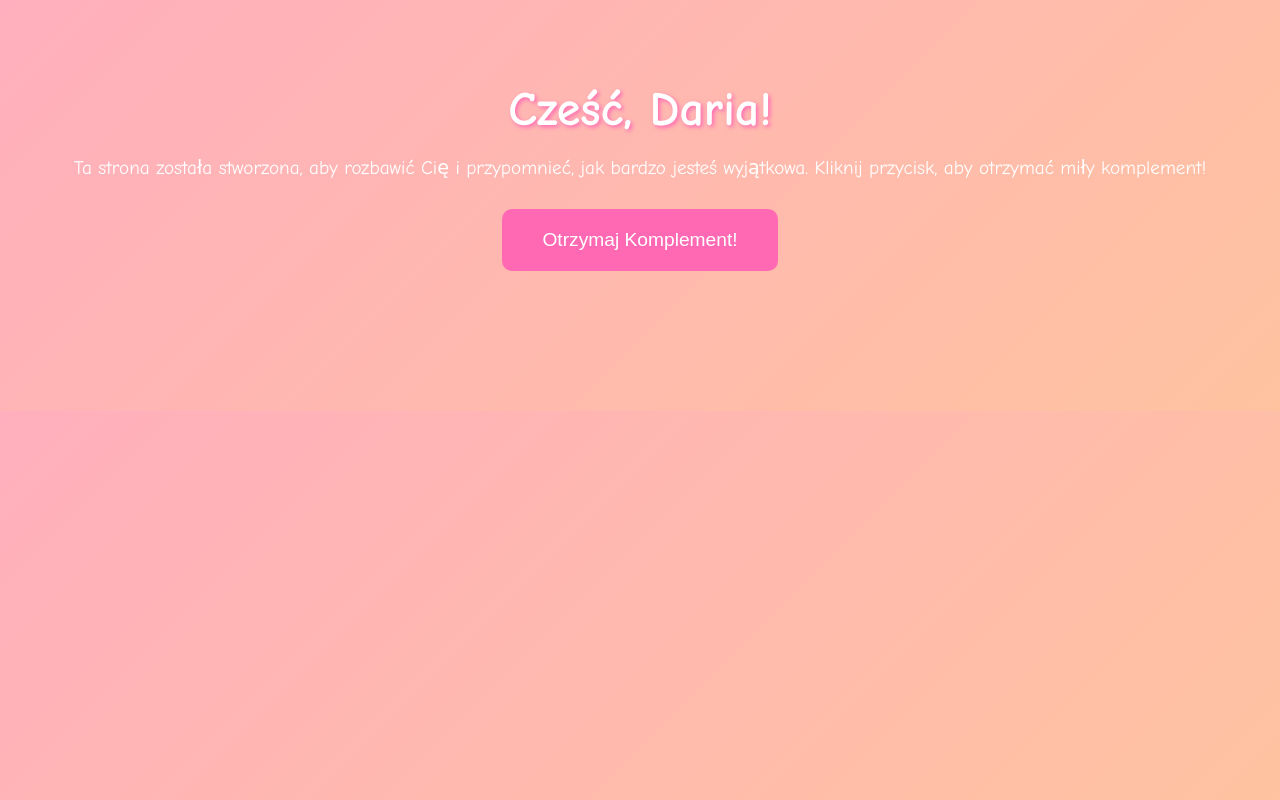
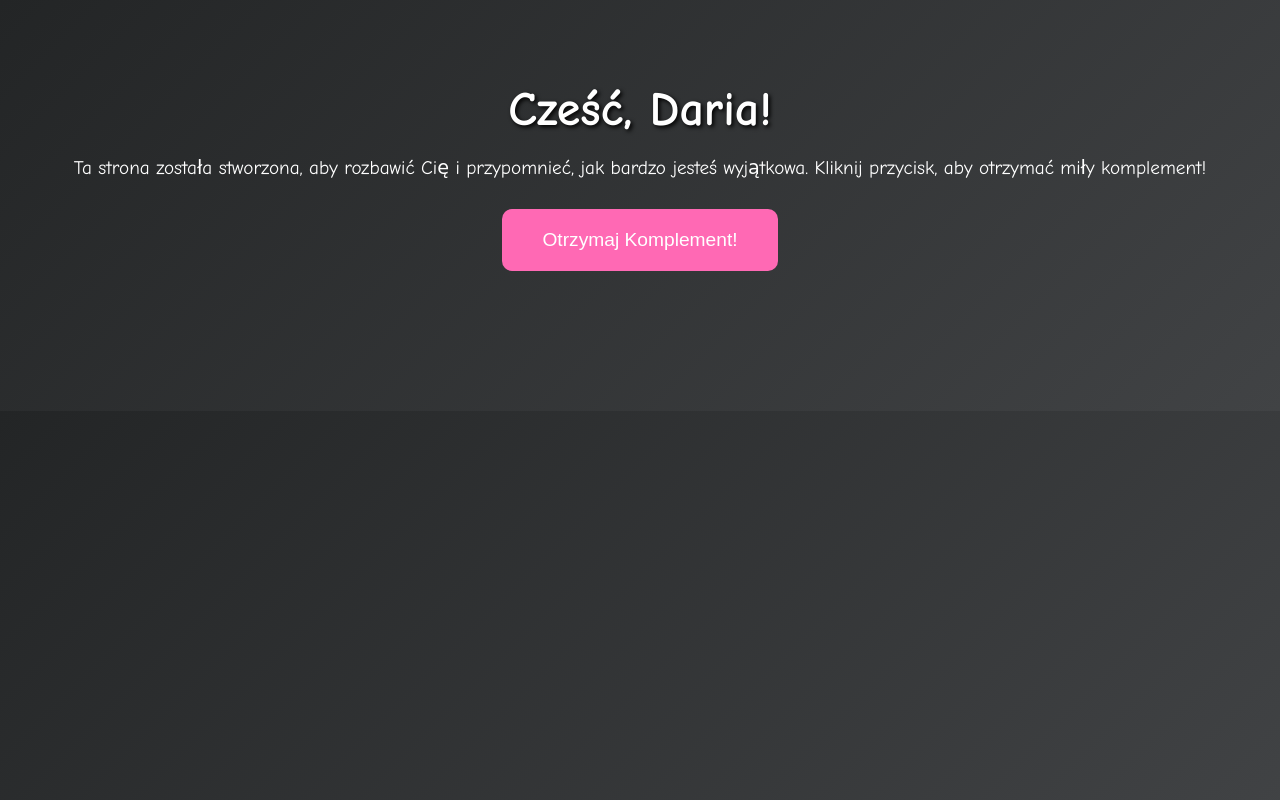
Before and after one commit to edo-png/Daria, a plain HTML site: page index.html in a window 1280 px wide. Drawn offline with Linux system fonts and the light colour scheme.

Commit message:
Add files via upload

```diff
--- a/index.html
+++ b/index.html
@@ -10,7 +10,7 @@
       margin: 0;
       padding: 0;
       font-family: 'Comic Sans MS', cursive, sans-serif;
-      background: linear-gradient(135deg, #ffafbd, #ffc3a0);
+      background: linear-gradient(135deg, #232526, #414345);
       overflow-x: hidden;
       position: relative;
       text-align: center;
@@ -22,7 +22,7 @@
     h1 {
       font-size: 3em;
       margin-bottom: 10px;
-      text-shadow: 2px 2px 4px #ff69b4;
+      text-shadow: 2px 2px 4px #000;
     }
     p {
       font-size: 1.2em;
```
